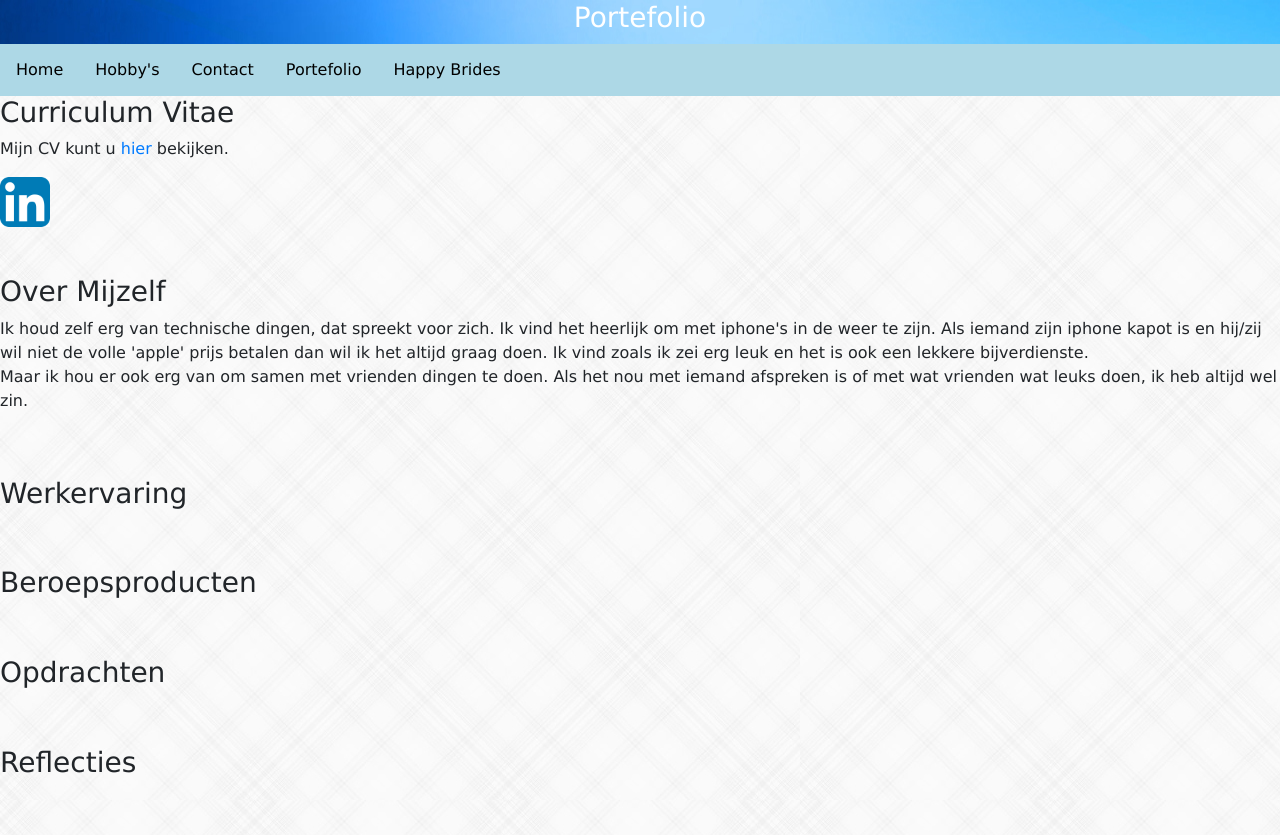
After one commit to G1020BomberSquad/G1020BomberSquad.github.io, a PHP site: page /portefolio.html in a window 1280 px wide. The commit adds this page. Run offline with PHP 8.4, Linux system fonts and the light colour scheme.

Commit message:
fixed form (php) + huiswerk PH
Contact formulier wordt nu in de database gezet.

Portefolio en CV voor Professioneel Handelen toegevoegd.

```diff
--- a/contact.html
+++ b/contact.html
@@ -24,7 +24,7 @@
     </div>
     <h3>Als u contact met mij wil opnemen, vul dan alstublieft het onderstaande formulier in.</h3>
     <div id="form">
-     <form action="mailto:info@jsvdmeer.net" method="post">
+     <form action="./formgegevens.php" method="post">
 
         <label for="firstname">Voornaam</label>
         <input type="text" name="firstname" placeholder="Uw voornaam..">
@@ -36,11 +36,11 @@
         <select id="gender" name="gender">
             <option value="male">Man</option>
             <option value="female">Vrouw</option>
-            <option value="notspecified">Anders</option>
+            <option value="else">Anders</option>
         </select>
 
         <label for="subject">Onderwerp</label>
-        <select id="reason" name="gender">
+        <select id="subject" name="subject">
             <option value="info">Info</option>
             <option value="work">Werk</option>
             <option value="hobby">Hobbýs</option>
--- /dev/null
+++ b/css/protefolio.style.css
@@ -0,0 +1,59 @@
+
+table {
+    border-collapse: collapse;
+    margin-bottom:50px;
+}
+
+table, th, td {
+    border: 1px solid black;
+}
+
+body {
+    background-image: url(/pictures/background.jpg);
+    font-family: Verdana, Geneva, Tahoma, sans-serif;
+}
+
+table {
+    width: 100%;
+}
+
+th, td {
+    padding: 15px;
+}
+
+header {
+    background-image: url(/pictures/header.jpg);
+    padding: 1px;
+    text-align: center;
+    font-size: 35px;
+    color: white;
+}
+
+ul {
+    list-style-type: none;
+    margin: 0;
+    padding: 0;
+    overflow: hidden;
+    background-color: lightblue;
+}
+
+li {
+    float: left;
+}
+
+li a {
+    display: block;
+    color: #000;
+    text-align: center;
+    padding: 14px 16px;
+    text-decoration: none;
+}
+
+li a:hover {
+    background-color: #555;
+    color: white;
+}
+
+tr :hover {
+    background-color: lightgray;
+}
--- /dev/null
+++ b/portefolio.html
@@ -0,0 +1,77 @@
+<!DOCTYPE html>
+<html lang="en">
+<head>
+    <title>Portefolio</title>
+    <meta charset="UTF-8">
+    <meta name="viewport" content="width=device-width, initial-scale=1.0">
+    <meta http-equiv="X-UA-Compatible" content="ie=edge">
+    <link href="/css/bootstrap.css" type="text/css" rel="stylesheet">
+    <link href="/css/protefolio.style.css" type="text/css" rel="stylesheet">
+    <script src="/js/script.js"></script>
+</head>
+
+<body>
+    <div id="menu">
+        <header>
+        <h3>Portefolio</h3>
+        </header>
+    <ul>
+        <li><a href="./index.html">Home</a></li>
+        <li><a href="./hobby.html">Hobby's</a></li>
+        <li><a href="./contact.html"\>Contact</a></li>
+        <li><a href="./portefolio.html">Portefolio</a></li>
+        <li><a href="./happybrides.html"\>Happy Brides</a></li>
+    </ul>
+    <div id="cv">
+        <h3>Curriculum Vitae</h3>
+        <p>Mijn CV kunt u <a href="./cv.html">hier</a> bekijken.</p>
+        <a href="https://www.linkedin.com/in/johan-van-der-meer-77859b147/" target="_blank"><img src="/pictures/linkedinlogo.jpg" alt="linkedin" width="50px" height="50px" /></a>
+    </div>
+    <br>
+    <br>
+    <div id="about">
+        <h3>Over Mijzelf</h3>
+        <p>Ik houd zelf erg van technische dingen, dat spreekt voor zich.
+            Ik vind het heerlijk om met iphone's in de weer te zijn. Als iemand
+            zijn iphone kapot is en hij/zij wil niet de volle 'apple' prijs betalen dan
+            wil ik het altijd graag doen. Ik vind zoals ik zei erg leuk en het is
+            ook een lekkere bijverdienste. <br>
+            Maar ik hou er ook erg van om samen met vrienden dingen te doen.
+            Als het nou met iemand afspreken is of met wat vrienden wat leuks doen,
+            ik heb altijd wel zin.
+
+         </p>
+         <!--
+             Wat ik ook belangrijk vind aan vriendschap is dat <br>
+            je er voor elkaar bent, ook als het tegenzit. Als iemand je dan wat in vertrouwen <br>
+            verteld is het belangrijk dat je naar ze kan luisteren en het voor jezelf houdt. <br>
+         -->
+    </div>
+    <br>
+    <br>
+    <div id="work">
+        <h3>Werkervaring</h3>
+    </div>
+    <br>
+    <br>
+    <div id="products">
+        <h3>Beroepsproducten</h3>
+    </div>
+    <br>
+    <br>
+    <div id="assignments">
+        <h3>Opdrachten</h3>
+    </div>
+    <br>
+    <br>
+    <div id="throwback">
+        <h3>Reflecties</h3>
+    </div>
+    <br>
+    <br>
+
+
+
+
+</body>
+</html>
```
Also changed, not shown: css/style.cv.css (added, +59 -0 lines), cv.html (added, +69 -0 lines), formgegevens.php (+3 -4 lines), registreren.html (deleted, +0 -37 lines).
